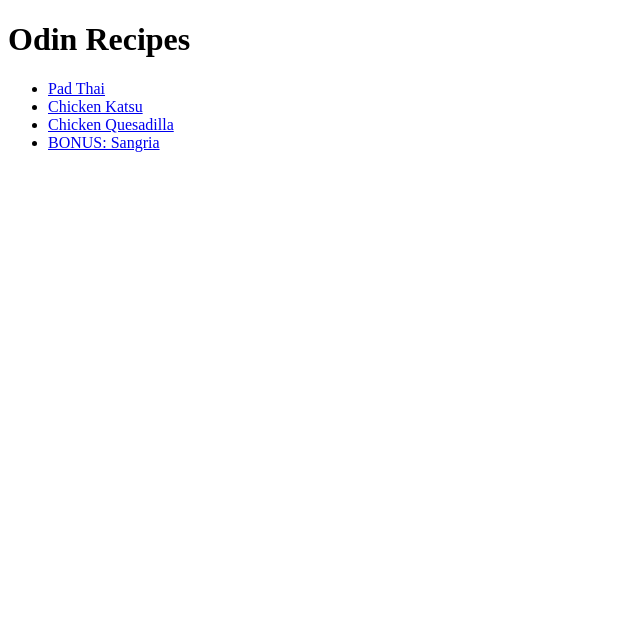
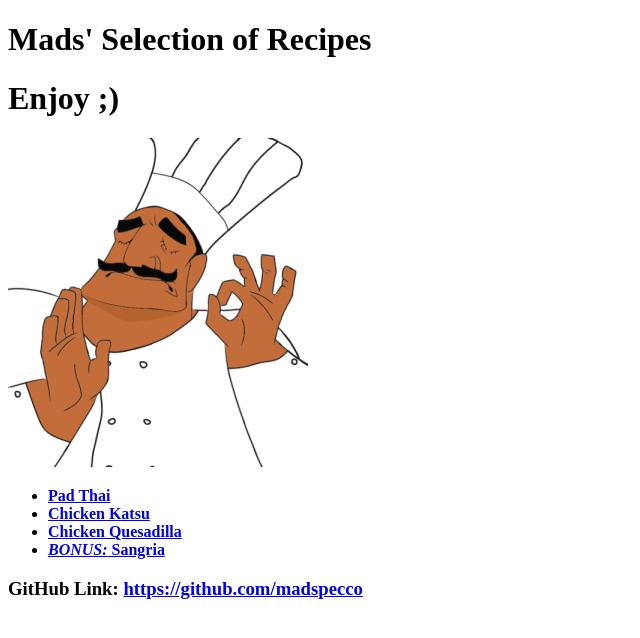
Before and after one commit to madspecco/recipes, a plain HTML site: page index.html in a window 1280 px wide. Shown: the whole page, without its empty margins (0-640 px from the left). Drawn offline with Linux system fonts and the light colour scheme.

Commit message:
Finished project 26/07/2022

```diff
--- a/index.html
+++ b/index.html
@@ -6,16 +6,21 @@
     </head>
 
     <body>
-        <h1>Odin Recipes</h1>
+        <h1>Mads' Selection of Recipes</h1>
+        <h1>Enjoy ;)</h1>
+        <img src="foods/chefkiss.png">
 
         <!--Link to Pad Thai recipe-->
         <!--Should create a list so they won't be all on the same line-->
         <ul>
-            <li> <a href="./foods/padthai.html">Pad Thai</a> </li>
-            <li> <a href="./foods/katsu.html">Chicken Katsu</a> </li>
-            <li> <a href="./foods/chicken-quesa.html">Chicken Quesadilla</a> </li>
-            <li> <a href="./foods/sangria.html">BONUS: Sangria</a> </li>
+            <li> <strong> <a href="./foods/padthai.html">Pad Thai</a> </strong> </li>
+            <li> <strong> <a href="./foods/katsu.html">Chicken Katsu</a> </strong> </li>
+            <li> <strong> <a href="./foods/chicken-quesa.html">Chicken Quesadilla</a> </strong> </li>
+            <li> <strong> <a href="./foods/sangria.html"><i>BONUS:</i> Sangria</a> </strong> </li>
         </ul>
 
+        <h3>
+            <p><strong>GitHub Link:</strong> <a href="https://github.com/madspecco">https://github.com/madspecco</a></p>
+        </h3>
     </body>
 </html>
```
Also changed, not shown: foods/chicken-quesa.html (+8 -0 lines), foods/katsu.html (+7 -0 lines), foods/padthai.html (+8 -0 lines), foods/sangria.html (+8 -0 lines), foods/chefkiss.png (added).
